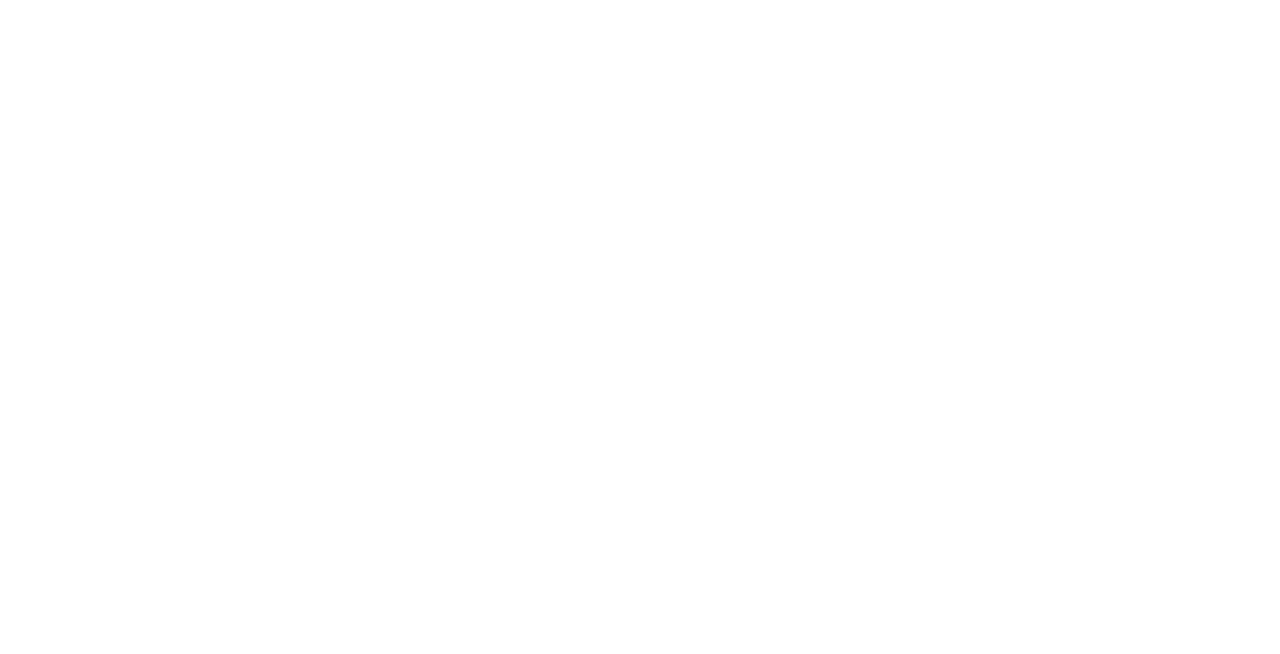
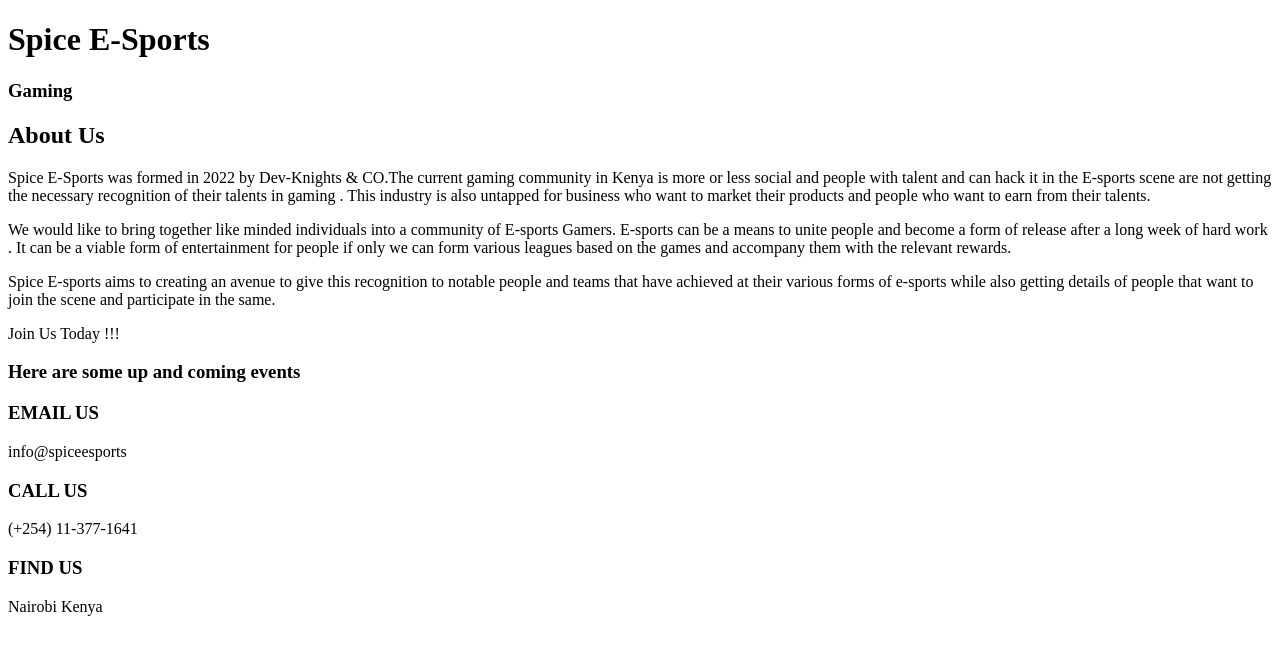
Before and after one commit to JMuhlanga/phase-1-project, a plain HTML site: page index.html in a window 1280 px wide. Drawn offline with Linux system fonts and the light colour scheme.

Commit message:
4.23pm Update with additional HTML content and Images

```diff
--- a/index.html
+++ b/index.html
@@ -3,7 +3,8 @@
 
     <!-- Head Section -->
     <head>
-
+        <meta charset="utf-8">
+        <meta name="viewport" content="width=device-width, initial-scale=1, shrink-to-fit=no">
         <title>Spice E-Sports</title>
         <link rel="stylesheet" href="style.css">
 
@@ -15,26 +16,34 @@
 
         <!-- nav sections -->
         <nav>
+            <div>
+
+
+            </div>
 
         </nav>
 
         <!-- header Section -->
         <header>
-            <!--  -->
-            <div>
-
+            <div class="header-section">
+                <h1>Spice E-Sports</h1>
+                <h3>Gaming</h3>
 
             </div>
 
         </header>
 
-        <!-- Hero Section -->
-        <div>
-
-        </div>
-
         <!-- About Section -->
         <div>
+            <h2>About Us</h2>
+
+            <p>Spice E-Sports was formed in 2022 by Dev-Knights & CO.The current gaming community in Kenya is more or less social and people with talent and can hack it in the E-sports scene are not getting the necessary recognition of their talents in gaming . This industry is also untapped for business who want to market their products and people who want to earn from their talents. </p>
+
+            <p> We would like to bring together like minded individuals into a community of E-sports Gamers. E-sports can be a means to unite people and become a form of release after a long week of hard work . It can be a viable form of entertainment for people if only we can form various leagues based on the games and accompany them with the relevant rewards.</p>
+
+            <p>Spice E-sports aims to creating an avenue to give this recognition to notable people and teams that have achieved at their various forms of e-sports while also getting details of people that want to join the scene and participate in the same.</p>
+
+            <p>Join Us Today !!!</p>
 
         </div>
 
@@ -45,6 +54,7 @@
 
         <!-- Events section -->
         <div>
+            <h3>Here are some up and coming events</h3>
 
         </div>
 
@@ -53,10 +63,26 @@
 
         </div>
 
-        <!-- Contact Section -->
-        <div>
+        <!-- Contact /footer  Section -->
+        <div class="contact-footer-section">
+            <div>
+                <div>
+                    <h3>EMAIL US</h3>
+                    <P >info@spiceesports</P>
+                </div>
+                <div>
+                    <h3>CALL US</h3>
+                    <P >(+254) 11-377-1641</P>
+                </div>
+                <div>
+                    <h3>FIND US</h3>
+                    <P>Nairobi Kenya</P>
+                </div>
+            </div>
+        </div>
 
-        </div>
+        <!-- Scripts -->
+
 
 
     </body>
```
